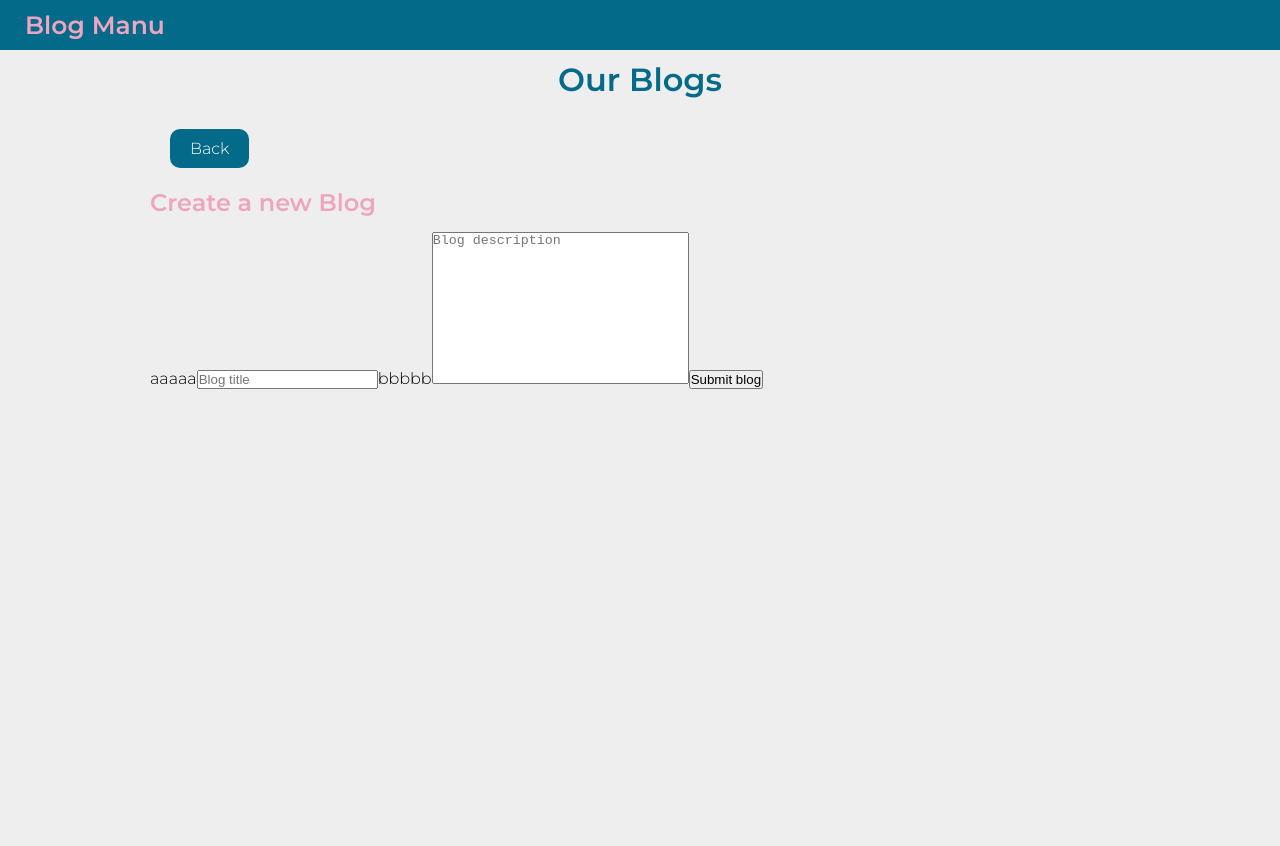
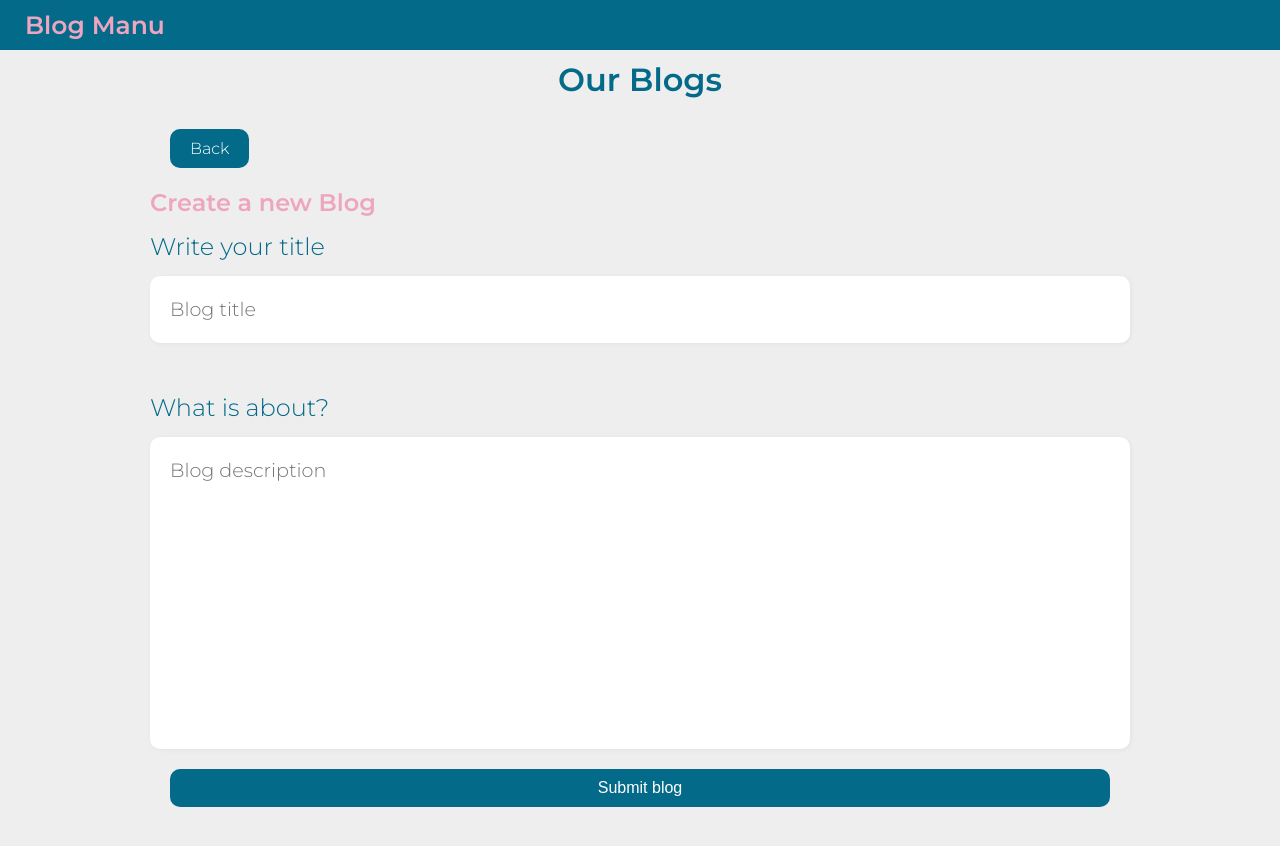
Before and after one commit to manuelffernandez/jsonsv-practice, a React (Vite) app: page /blogs/create in a window 1280 px wide. Shown: the top 846 px of the page. Before the commit the page ends 800 px from the top, so only its background shows below. Built offline with nearby package versions, Linux system fonts and the light colour scheme.

Commit message:
styles BlogForm comp

```diff
--- a/src/components/BlogForm.tsx
+++ b/src/components/BlogForm.tsx
@@ -45,7 +45,10 @@ const BlogForm = (): JSX.Element => {
         <>
           <h2 className='subtitle'>Create a new Blog</h2>
           <form action='' onSubmit={handleSubmit}>
-            <label htmlFor='formTitle_id'>aaaaa</label>
+            <div className='formInput formInput__title'>
+              <label htmlFor='formTitle_id' className=' formInput__label'>
+                Write your title
+              </label>
               <input
                 onChange={handleChange}
                 type='text'
@@ -54,18 +57,27 @@ const BlogForm = (): JSX.Element => {
                 placeholder='Blog title'
                 value={inputValues.title}
                 required
+                className='paper formInput__input'
               />
-            <label htmlFor='formBody_id'>bbbbb</label>
+            </div>
+            <div className='formInput formInput__desc'>
+              <label htmlFor='formBody_id' className='formInput__label'>
+                What is about?
+              </label>
               <textarea
                 onChange={handleChange}
                 value={inputValues.body}
                 name='body'
                 id='formBody_id'
                 placeholder='Blog description'
-              cols={30}
                 rows={10}
-              required></textarea>
-            <button type='submit'>Submit blog</button>
+                required
+                className='paper formInput__input'
+              />
+              <button type='submit' className='genericButton'>
+                Submit blog
+              </button>
+            </div>
           </form>
         </>
       )}
```
Lines whose indentation alone changed are shown as unchanged.
